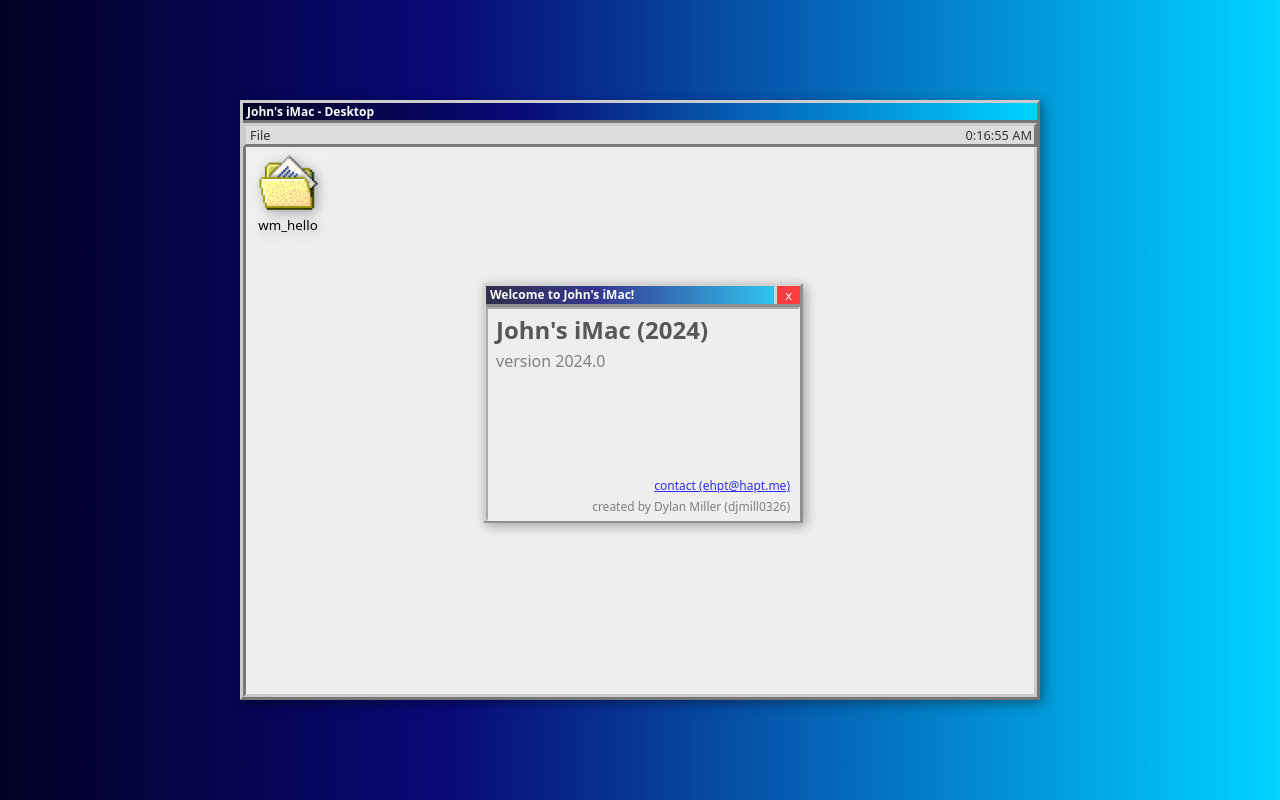
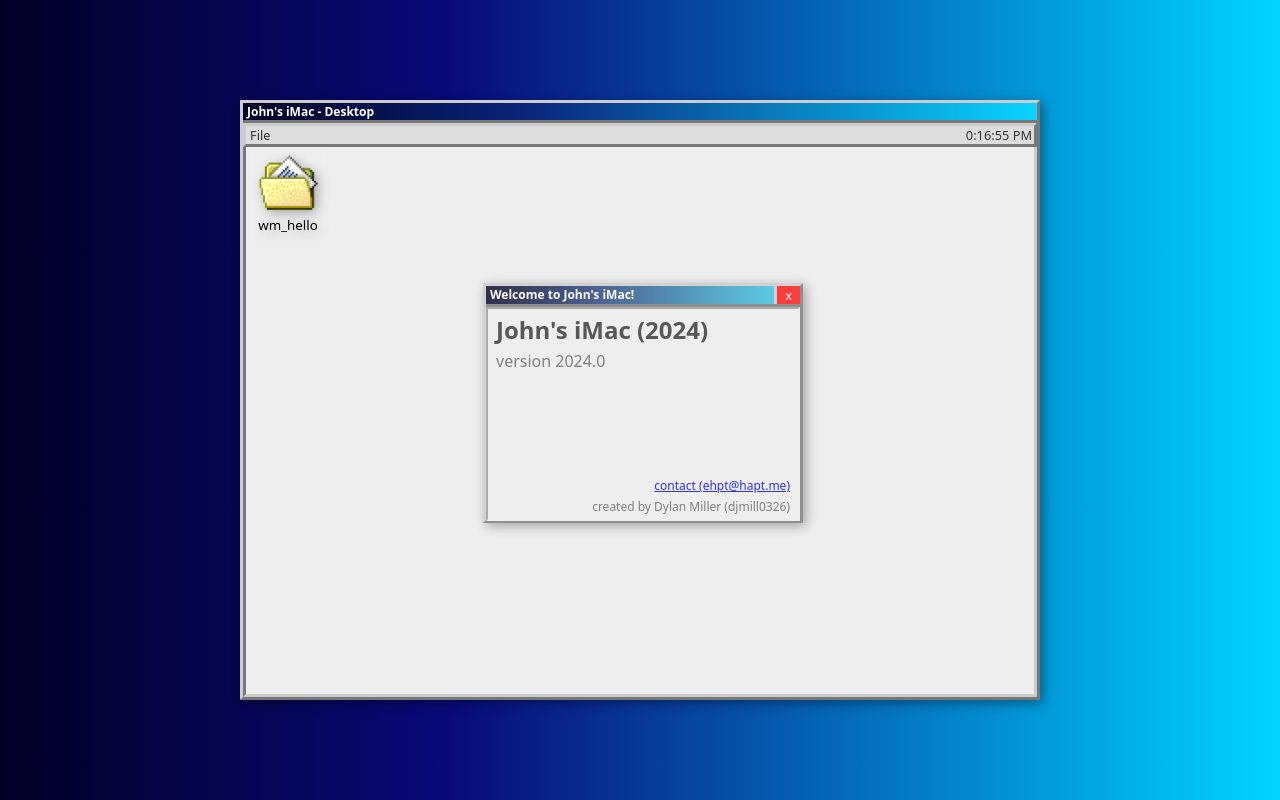
Before and after one commit to djmill0326/winwm, a plain HTML site: page index.html in a window 1280 px wide. Drawn offline with Linux system fonts and the light colour scheme.

Commit message:
toolbar gradient, fixed clock bug

```diff
--- a/controls.js
+++ b/controls.js
@@ -85,7 +85,7 @@
         const str_sec = pad_two(sec % 60);
         const str_min = pad_two(min % 60);
         const str_hr = pad_two(hr % 24);
-        const str_hr_loc = str_hr > 12 ? "PM" : "AM";
+        const str_hr_loc = str_hr >= 12 ? "PM" : "AM";
         ctx.element.innerText = `${str_hr%12}:${str_min}:${str_sec} ${str_hr_loc}`;
     },
     init: (ctx) => {
--- a/style.css
+++ b/style.css
@@ -58,13 +58,17 @@
     display: flex;
     flex-direction: row;
     background: rgb(2,0,36);
-    background: linear-gradient(90deg, rgba(2,0,36,1) 0%, rgba(9,9,121,1) 35%, rgba(0,212,255,1) 100%);
+    background: linear-gradient(90deg, rgba(2,0,36,1) 0%, rgba(36,63,121,1) 35%, rgba(63,212,240,1) 100%);
     color: white;
     font-size: 12px;
     padding-left: 4px;
     font-weight: bold;
     user-select: none;
     border-bottom: 3px outset #ccc;
+}
+
+.wm.focus > .toolbar {
+    background: linear-gradient(90deg, rgba(2,0,36,1) 0%, rgba(9,36,121,1) 35%, rgba(9,212,255,1) 100%);
 }
 
 .wm.toolbar .title {
```
